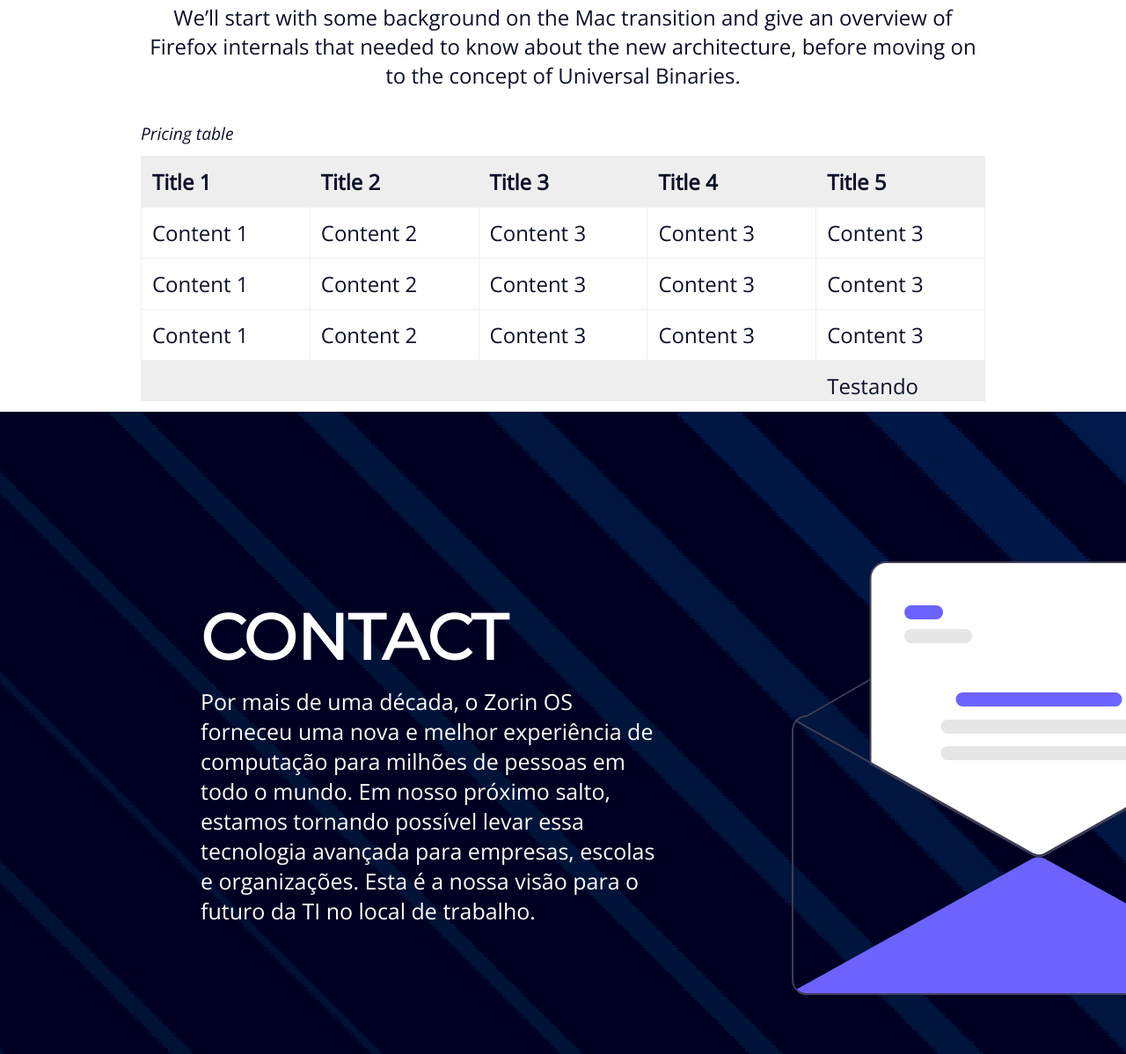
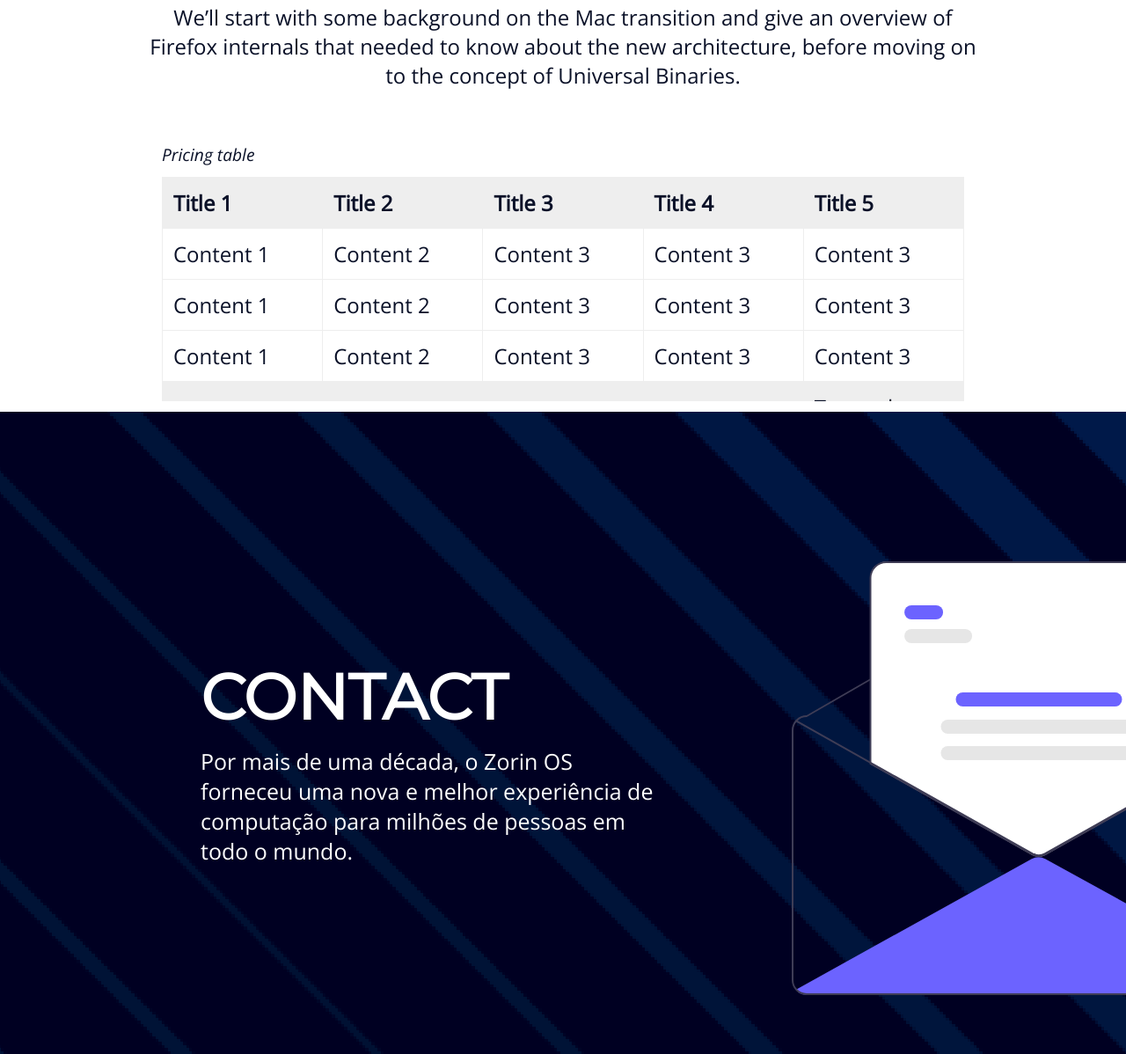
Before and after one commit to IgorRZ02/siteComp, a plain HTML site: page index.html in a window 1280 px wide. Shown: the part 5668-6866 px from the top of the page at 88% size. Drawn offline with nearby package versions, Linux system fonts and the light colour scheme.

Commit message:
segundo commit

```diff
--- a/assets/css/elements.css
+++ b/assets/css/elements.css
@@ -57,3 +57,26 @@ a {
 p {
     margin-bottom: 3rem;
 }
+table {
+    min-width: 360px;
+    width: 100%;
+    border-collapse: collapse;
+  }
+
+  table caption {
+    font-style: italic;
+    font-size: 1.6rem;
+    text-align: left;
+    margin-bottom: 1rem;
+  }
+
+  table td, table th {
+    white-space: nowrap;
+    padding: 1rem;
+    text-align: left;
+    border: 0.1rem solid var(--light-gray-color)
+  }
+
+  tfoot td, table th {
+    background: var(--light-gray-color);
+  }
--- a/assets/css/style.css
+++ b/assets/css/style.css
@@ -196,28 +196,5 @@
   .responsive-table {
     overflow: hidden;
     overflow-x: auto;
+    padding: 2rem;
   }
-
-  table {
-    min-width: 360px;
-    width: 100%;
-    border-collapse: collapse;
-  }
-
-  table caption {
-    font-style: italic;
-    font-size: 1.6rem;
-    text-align: left;
-    margin-bottom: 1rem;
-  }
-
-  table td, table th {
-    white-space: nowrap;
-    padding: 1rem;
-    text-align: left;
-    border: 0.1rem solid var(--light-gray-color)
-  }
-
-  tfoot td, table th {
-    background: var(--light-gray-color);
-  }
--- a/index.html
+++ b/index.html
@@ -90,7 +90,7 @@
     <img src="assets/img/luke-witter-DersxYwcciQ-unsplash.jpg" alt=""></div>
 </section>
 
-<section id="pricing" class="white-bg section">
+<section id="work" class="white-bg section">
   <div class="main-content top3-content pricing">
     <br>
     <h2>Pricing</h2>
@@ -100,7 +100,7 @@
     <p>We’ll start with some background on the Mac transition and give an overview of Firefox internals that needed to
       know about the new architecture, before moving on to the concept of Universal Binaries.</p>
 
-    <div id="work" class="responsive-table">
+    <div id="" class="responsive-table">
       <table>
         <caption>Pricing table</caption>
 
@@ -156,8 +156,7 @@
       <div class="intro-text-content">
           <h1>Contact</h1>
           <p>Por mais de uma década, o Zorin OS forneceu uma nova e melhor experiência de computação para milhões de pessoas em todo o mundo.
-            Em nosso próximo salto, estamos tornando possível levar essa tecnologia avançada para empresas, escolas e organizações.
-            Esta é a nossa visão para o futuro da TI no local de trabalho.</p>
+           </p>
       </div>
       <div class="intro-img">
         <img src="assets/img/undraw_opened_re_i38e.svg" alt="homem segurando o logo do css, mulher segurando a logo do javascript e outro homem segurando a logo do html">
```
